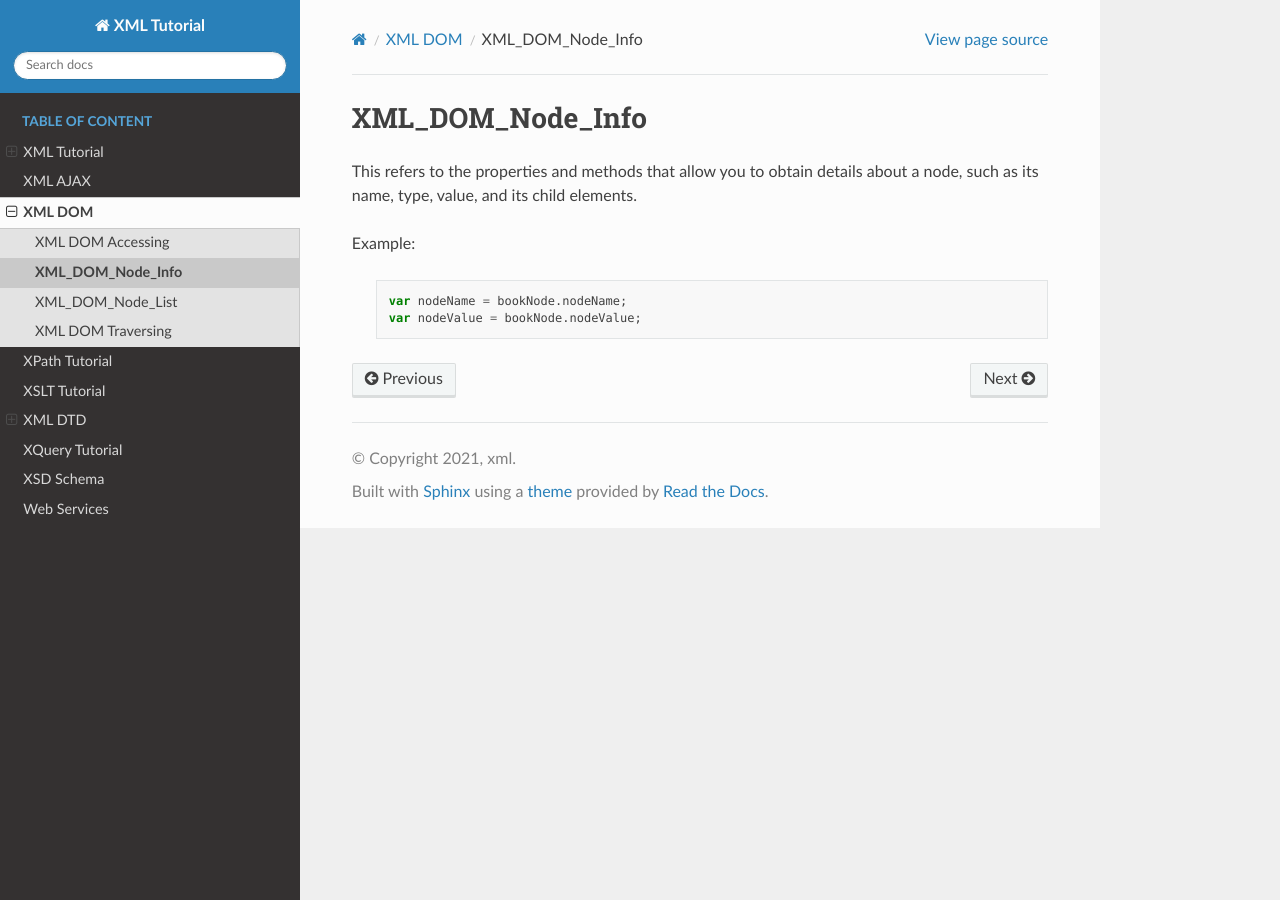
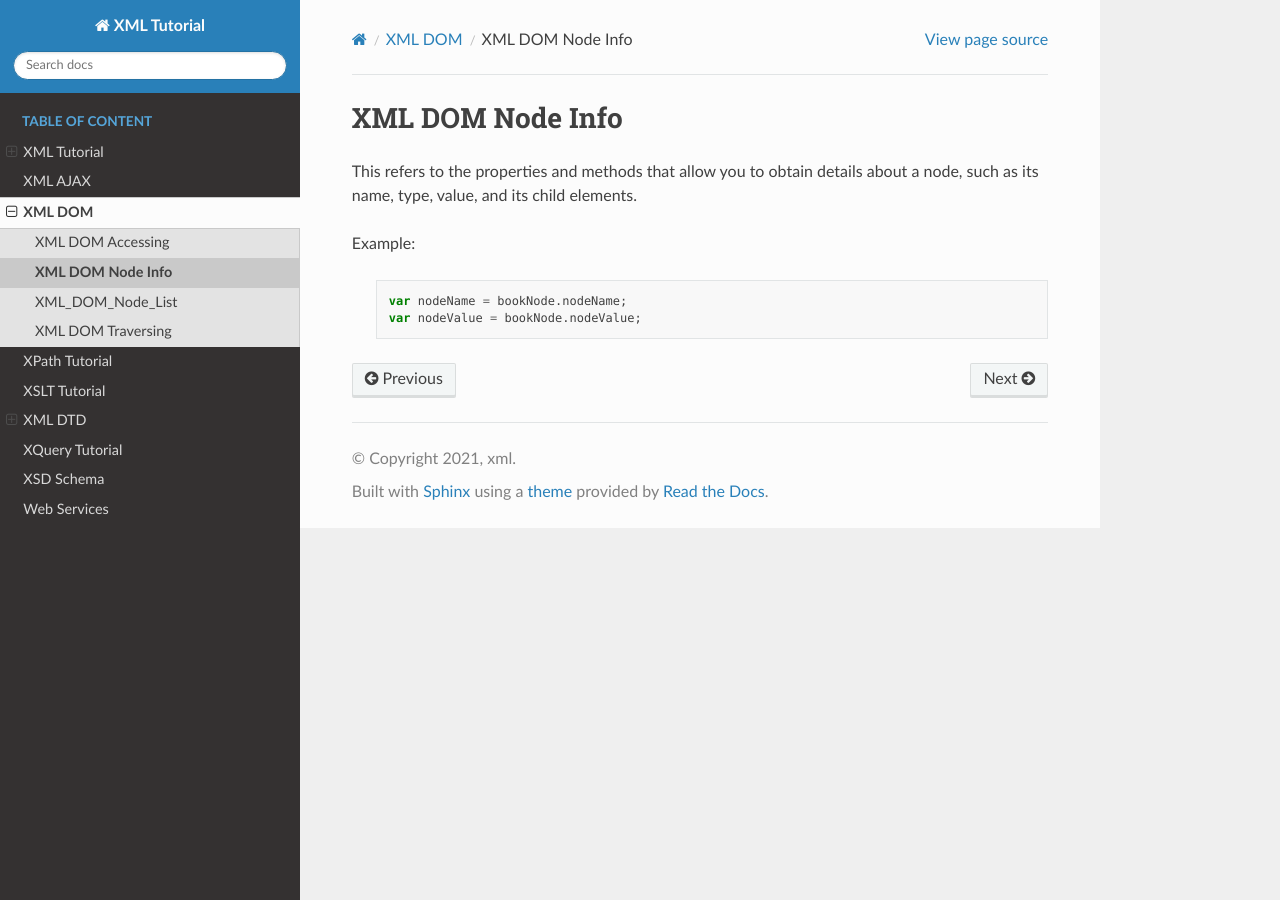
Before and after one commit to tsx-khann/rtd-tutorial, a Sphinx documentation site: the page built from docs/source/XML_DOM/XML_DOM_Node_Info.rst, in a window 1280 px wide. Built offline with Sphinx 7.4.7 and the Read the Docs theme 3.1.0, drawn with Linux system fonts in a browser that asks for light colours; pages that are not in the unit, such as notebooks, are missing from menus.

```diff
--- a/docs/source/XML_DOM/XML_DOM_Node_Info.rst
+++ b/docs/source/XML_DOM/XML_DOM_Node_Info.rst
@@ -1,4 +1,4 @@
-XML_DOM_Node_Info
+XML DOM Node Info
 =================
 This refers to the properties and methods that allow you to obtain details about a node, such as its name, type, value, and its child elements.
 
```
